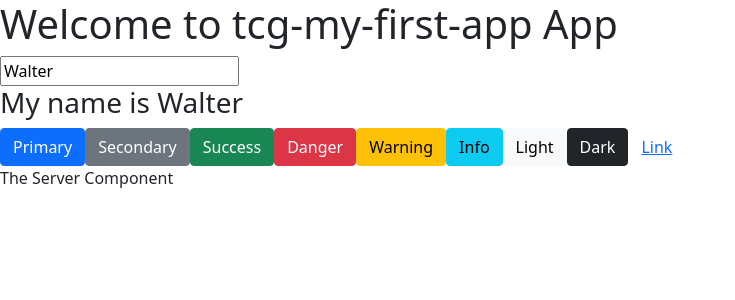
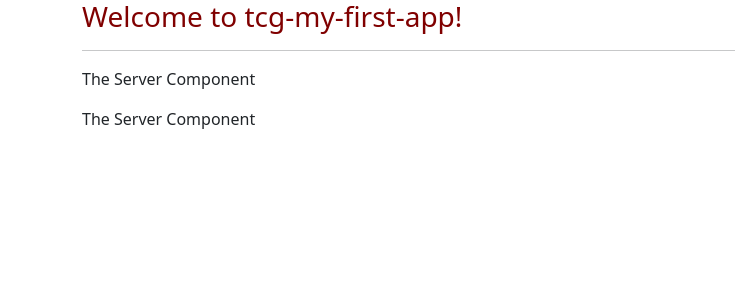
Before and after one commit to walterswoodward/tcg-my-first-app, an Angular app: page / in a window 1280 px wide. Shown: the top 300 px of the page, without its empty margins (0-735 px from the left). Built offline with nearby package versions, Linux system fonts and the light colour scheme.

Commit message:
Replace the server component's templateUrl prop with the template property

```diff
--- a/src/app/app.component.css
+++ b/src/app/app.component.css
@@ -0,0 +1,3 @@
+h3 {
+  color: maroon;
+}
--- a/src/app/app.component.html
+++ b/src/app/app.component.html
@@ -1,18 +1,16 @@
-<h1>Welcome to {{ title }} App</h1>
 
-<!-- Two way binding example: -->
-<input type="text" [(ngModel)]="author">
-<h3>My name is {{ author }}</h3>
 
-<button type="button" class="btn btn-primary">Primary</button>
-<button type="button" class="btn btn-secondary">Secondary</button>
-<button type="button" class="btn btn-success">Success</button>
-<button type="button" class="btn btn-danger">Danger</button>
-<button type="button" class="btn btn-warning">Warning</button>
-<button type="button" class="btn btn-info">Info</button>
-<button type="button" class="btn btn-light">Light</button>
-<button type="button" class="btn btn-dark">Dark</button>
 
-<button type="button" class="btn btn-link">Link</button>
 
-<app-server></app-server>
+<div class="container">
+  <div class="row">
+    <div class="col-xs-12">
+      <h3>Welcome to {{ title }}!</h3>
+      <!-- Two way binding example: -->
+      <!-- <input type="text" [(ngModel)]="author">
+      <h3>My name is {{ author }}</h3> -->
+      <hr>
+      <app-servers></app-servers>
+    </div>
+  </div>
+</div>
--- a/src/app/servers/servers.component.ts
+++ b/src/app/servers/servers.component.ts
@@ -2,7 +2,10 @@ import { Component, OnInit } from '@angular/core';
 
 @Component({
   selector: 'app-servers',
-  templateUrl: './servers.component.html',
+  // An example of inlining template -- can also point to a file
+  template: `
+    <app-server></app-server>
+    <app-server></app-server>`,
   styleUrls: ['./servers.component.css']
 })
 export class ServersComponent implements OnInit {
```
Also changed, not shown: src/app/app.component.ts (+7 -1 lines).
